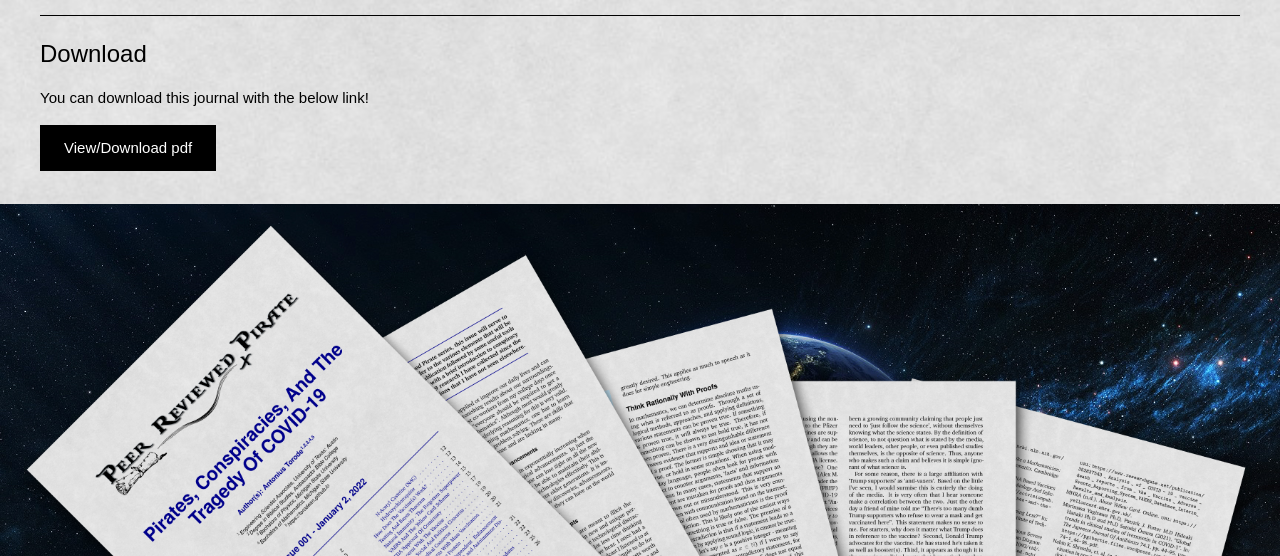
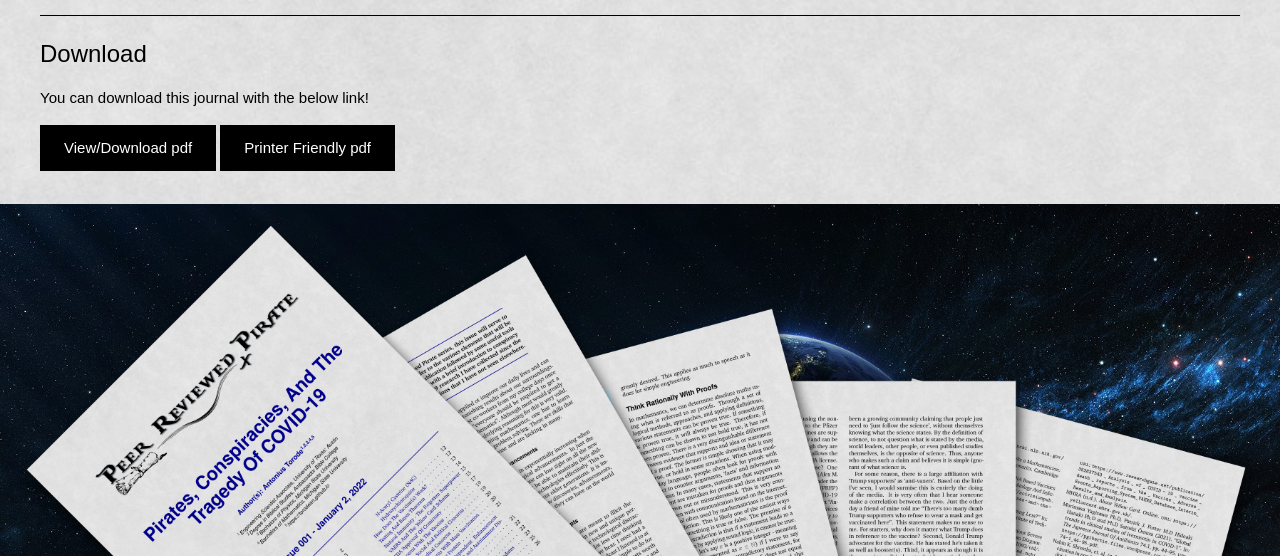
Before and after one commit to peerreviewedpirate/peerreviewedpirate.github.io, a website: page articles/001.html in a window 1280 px wide. Shown: the part 1560-2116 px from the top of the page. Drawn offline with Linux system fonts and the light colour scheme; a web font is replaced by a local one.

Commit message:
Added printer friendly version

```diff
--- a/articles/001.html
+++ b/articles/001.html
@@ -88,6 +88,7 @@
 			<h3>Download</h3>
 			<p>You can download this journal with the below link!</p>
 			<a href="https://raw.githubusercontent.com/peerreviewedpirate/peerreviewedpirate.github.io/main/pdfs/001%20-%20Pirates%2C%20Conspiracies%2C%20And%20The%20Tragedy%20Of%20COVID-19.pdf"><button type="button" class="w3-button w3-black w3-padding-large w3-margin-bottom">View/Download pdf</button></a>
+			<a href="https://raw.githubusercontent.com/peerreviewedpirate/peerreviewedpirate.github.io/main/pdfs/001%20-%20Pirates%2C%20Conspiracies%2C%20And%20The%20Tragedy%20Of%20COVID-19%20(printer%20friendly).pdf"><button type="button" class="w3-button w3-black w3-padding-large w3-margin-bottom">Printer Friendly pdf</button></a>
 
 			<!-- END ARTICLE -->
             <!-- END CONTAINER -->
```
